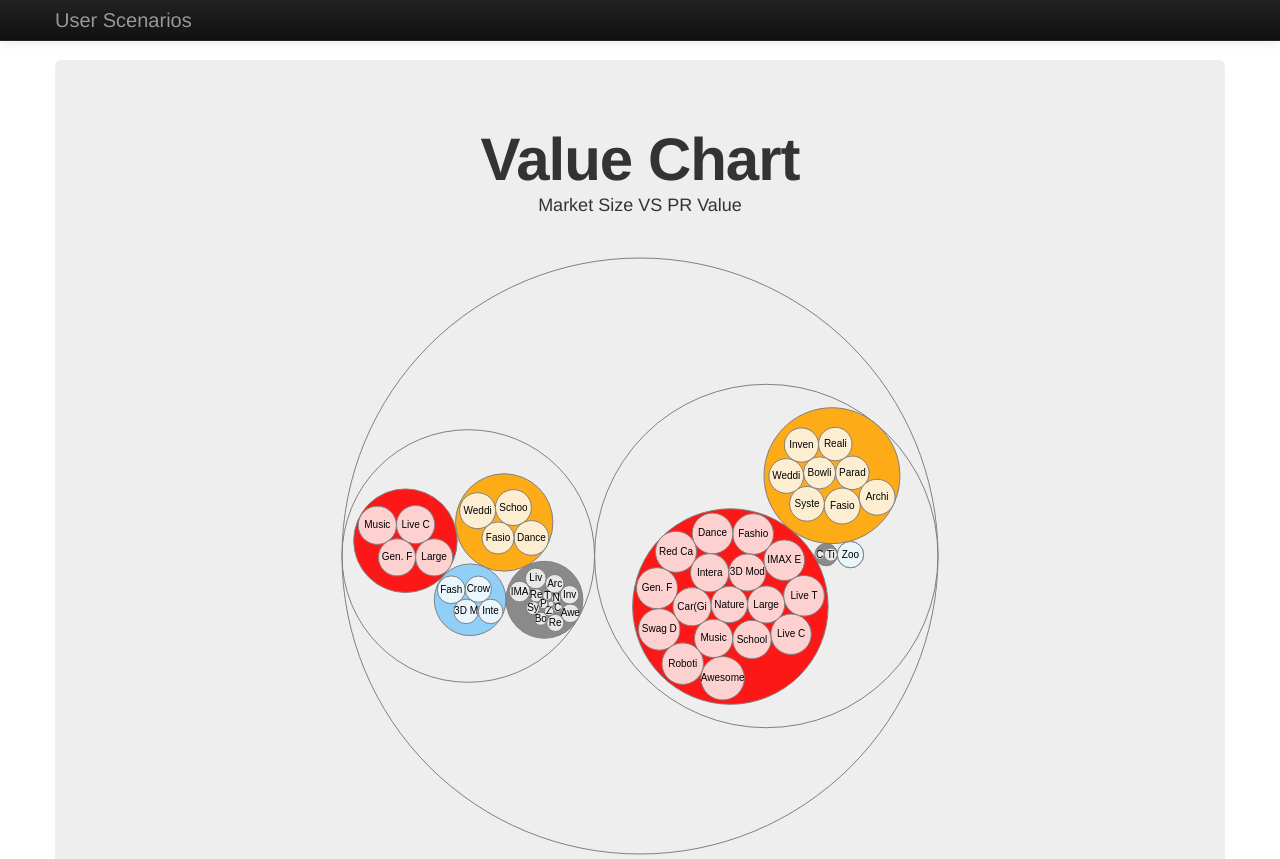
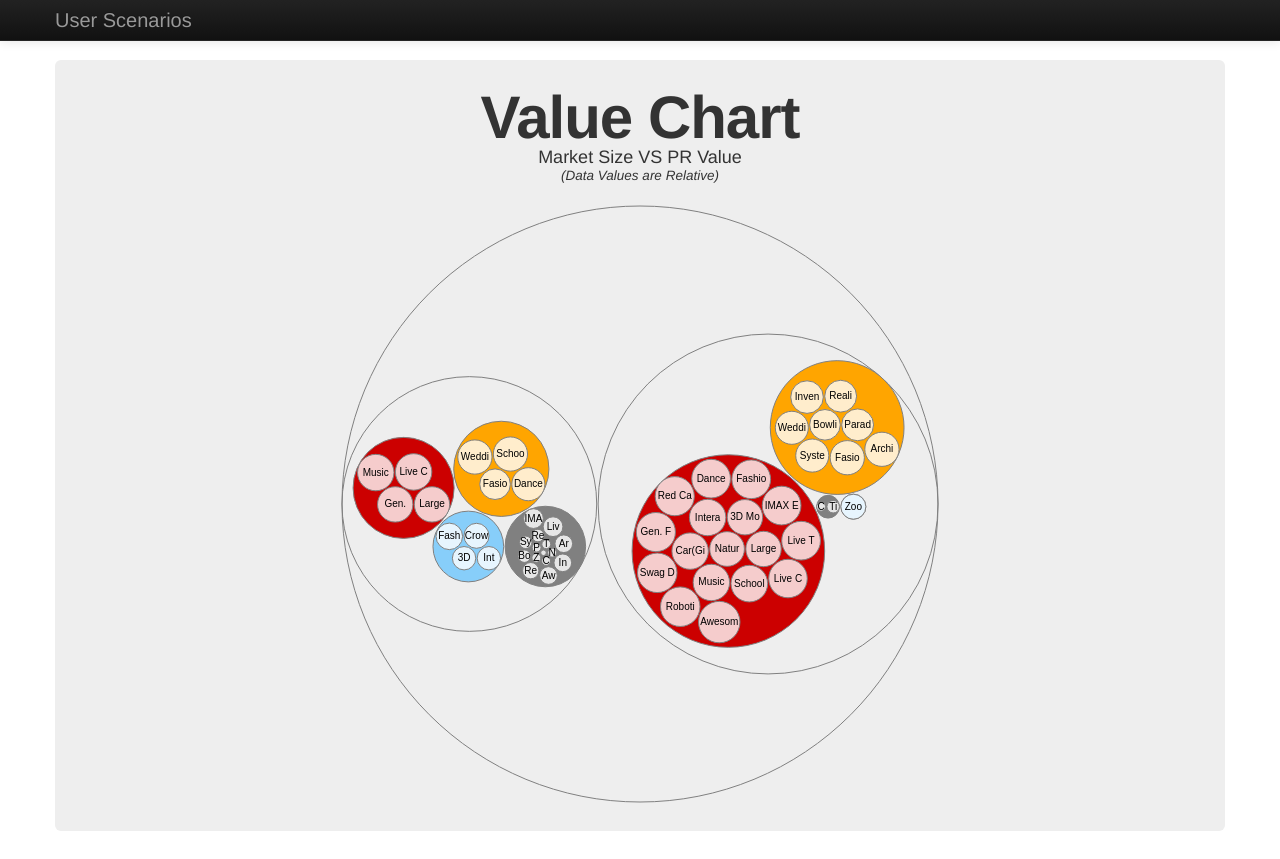
Before and after one commit to CandyCam/userscenarios, a plain HTML site: page index.html in a window 1280 px wide. Shown: the top 859 px of the page. Drawn offline with nearby package versions, Linux system fonts and the light colour scheme.

Commit message:
Color and formatting modifications.

```diff
--- a/index.html
+++ b/index.html
@@ -16,17 +16,32 @@
                 padding-top: 60px;
                 padding-bottom: 40px;
             }
-            .hero-unit h1, .hero-unit p {
+            .hero-unit {
+                padding: 1em;
+            }
+            .hero-unit h1, .hero-unit p, .subtitle  {
+                padding-top:0;
                 text-align: center;
+            }
+
+            .hero-unit p {
+                margin:0;
+                padding:0;
+                line-height: 1em;
+            }
+            .hero-unit .subtitle {
+                display: block;
+                font-size: 0.75em;
+                font-style: italic;
+                line-height: 1.5em;
             }
             .bubble, .marketval svg{
                 display: block;
-                margin: 2em auto 0.5em;
+                margin: 1em auto 0.5em;
             }
 
             circle {
               fill: rgb(31, 119, 180);
-              fill-opacity: 0.9;
               stroke: gray;
               stroke-width: 1px;
             }
@@ -34,9 +49,10 @@
             .leaf circle {
               fill: white;
               fill-opacity: 0.8;
+              margin: 0.2em;
             }
             .overallVal, .totalMVal, .totalPRVal { fill:transparent; }
-            .huge { fill:red; }
+            .huge { fill: #cc0000; }
             .high { fill:orange; }
             .med { fill:lightskyblue; }
             .low { fill:gray; }
@@ -76,6 +92,8 @@
             <div class="hero-unit marketval">
                 <h1>Value Chart</h1>
                 <p>Market Size VS PR Value</p>
+                <span class="subtitle">(Data Values are Relative)</span>
+
                 <script src="http://d3js.org/d3.v3.min.js"></script>
                 <script>
 
@@ -84,6 +102,7 @@
 
                 var pack = d3.layout.pack()
                     .size([diameter - 4, diameter - 4])
+                    .padding(1.5)
                     .value(function(d) { return d.size; });
 
                 var svg = d3.select(".hero-unit").append("svg")
```
